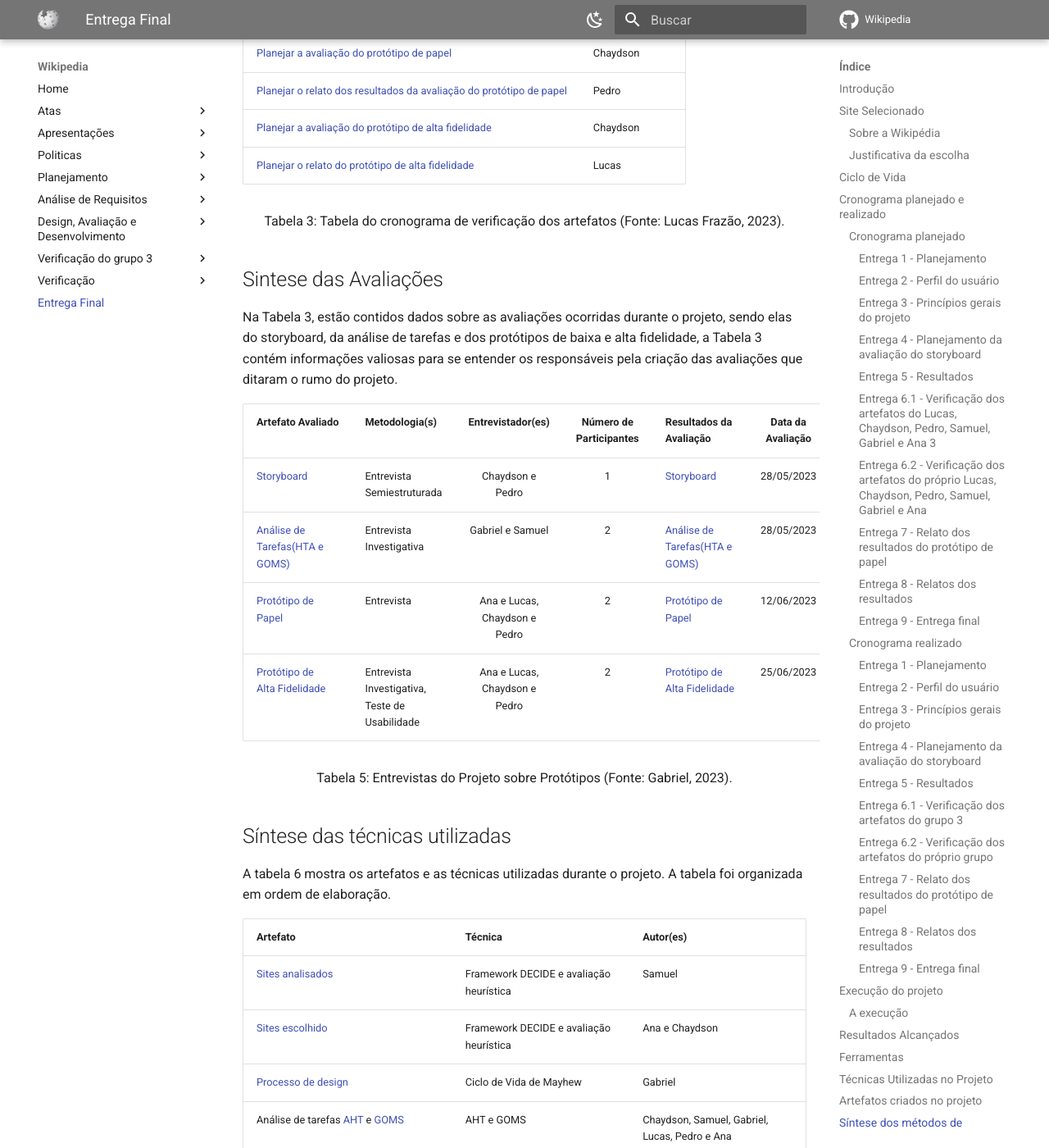
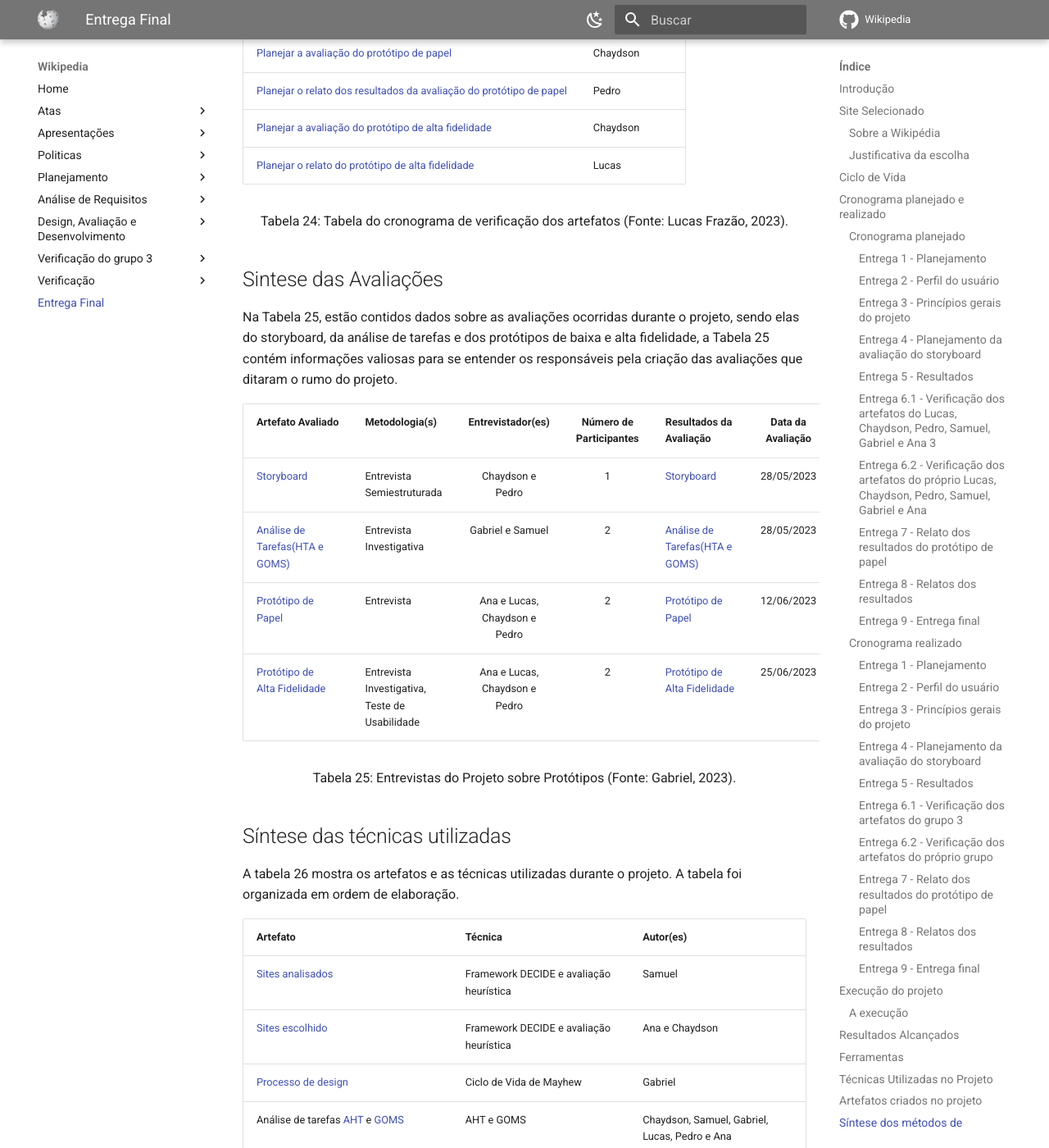
Before and after one commit to Interacao-Humano-Computador/2023.1-Wikipedia, an MkDocs documentation site: the page built from docs/entregaFinal/entregaFinal.md, in a window 1280 px wide and 1400 px high, scrolled down 32542 px. Shown: the whole window at 82% size. Built offline with MkDocs 1.6.1 and Material for MkDocs 9.7.7, drawn with Linux system fonts in a browser that asks for light colours; a script that is not in the unit is left out; comment, search, counter and statistics services are not loaded; some of the changed text lies outside the part shown.

Commit message:
agora its over

```diff
--- a/docs/entregaFinal/entregaFinal.md
+++ b/docs/entregaFinal/entregaFinal.md
@@ -491,14 +491,14 @@
 | <img src="../../images/figma.png">                                     | Figma                      | Design,Avalição e Desenvolvimento                            | O Figma é uma ferramenta de design de interface de usuário (UI) e prototipagem, que será utilizada para elaborar os protótipos de alta fidelidade do projeto.                                                                                                                                                  |
 
 <div style="text-align: center">
-<p> Tabela 1: Ferramentas utilizadas durante o projeto (Fonte: Pedro, 2023). </p>
+<p> Tabela 22: Ferramentas utilizadas durante o projeto (Fonte: Pedro, 2023). </p>
 </div>
 
 ## Técnicas Utilizadas no Projeto
 
 ## Artefatos criados no projeto
 
-A tabela a seguir, Tabela 2, apresenta todos os artefatos criados no projeto, organizados por etapa, juntamente com seus respectivos autores e revisores.
+A tabela a seguir, Tabela 23, apresenta todos os artefatos criados no projeto, organizados por etapa, juntamente com seus respectivos autores e revisores.
 
 <table>
   <thead>
@@ -1024,14 +1024,14 @@
 </table>
 
 <div style="text-align: center">
-<p> Tabela 2: Artefatos do Projeto, organizado por Etapa (Fonte: Pedro, 2023). </p>
+<p> Tabela 23: Artefatos do Projeto, organizado por Etapa (Fonte: Pedro, 2023). </p>
 </div>
 
 ## Síntese dos métodos de Verificação
 
 Foi utilizado a [metodologia](../verificacao2/planejamento.md) definida por Fagan e utilizada a verificação por inspenção, utilizamos o livro da Simone como base para a construção do que seria verificado nos artefatos analisados.
 
-Não foi definido revisores para o cronograma da tabela 3, referente à verificação dos artefatos, pois na [metodologia](../verificacao2/planejamento.md) utilizada pelo grupo, foi definido que o revisor da verificação seria o autor do artefato verificado.
+Não foi definido revisores para o cronograma da tabela 24, referente à verificação dos artefatos, pois na [metodologia](../verificacao2/planejamento.md) utilizada pelo grupo, foi definido que o revisor da verificação seria o autor do artefato verificado.
 
 | Artefato                                                                                                                                                                                  | Avaliador(es)    |
 | ----------------------------------------------------------------------------------------------------------------------------------------------------------------------------------------- | ---------------- |
@@ -1061,12 +1061,12 @@
 | [Planejar o relato do protótipo de alta fidelidade](../design-avaliacao-desenvolvimento/nivel3/planejamentoRelatoResultadosAvaliacaoPrototipoDeAltaFidelidade.md)                         | Lucas            |
 
 <div style="text-align: center">
-<p> Tabela 3: Tabela do cronograma de verificação dos artefatos (Fonte: Lucas Frazão, 2023). </p>
+<p> Tabela 24: Tabela do cronograma de verificação dos artefatos (Fonte: Lucas Frazão, 2023). </p>
 </div>
 
 ## Sintese das Avaliações
 
-Na Tabela 3, estão contidos dados sobre as avaliações ocorridas durante o projeto, sendo elas do storyboard, da análise de tarefas e dos protótipos de baixa e alta fidelidade, a Tabela 3 contém informações valiosas para se entender os responsáveis pela criação das avaliações que ditaram o rumo do projeto.
+Na Tabela 25, estão contidos dados sobre as avaliações ocorridas durante o projeto, sendo elas do storyboard, da análise de tarefas e dos protótipos de baixa e alta fidelidade, a Tabela 25 contém informações valiosas para se entender os responsáveis pela criação das avaliações que ditaram o rumo do projeto.
 
 | Artefato Avaliado                                                                                                                                  | Metodologia(s)                                 |         Entrevistador(es)          | Número de Participantes | Resultados da Avaliação                                                                                                             | Data da Avaliação |
 | -------------------------------------------------------------------------------------------------------------------------------------------------- | ---------------------------------------------- | :--------------------------------: | :---------------------: | ----------------------------------------------------------------------------------------------------------------------------------- | :---------------: |
@@ -1076,12 +1076,12 @@
 | [Protótipo de Alta Fidelidade](../design-avaliacao-desenvolvimento/nivel3/prototipoAltaFidelidade/planejamentoAvaliacaoPrototipoAltaFidelidade.md) | Entrevista Investigativa, Teste de Usabilidade | Ana e Lucas,<br />Chaydson e Pedro |            2            | [Protótipo de Alta Fidelidade](../design-avaliacao-desenvolvimento/nivel3/prototipoAltaFidelidade/relatoPrototipoAltaFidelidade.md) |    25/06/2023     |
 
 <div style="text-align: center">
-<p> Tabela 5: Entrevistas do Projeto sobre Protótipos (Fonte: Gabriel, 2023). </p>
+<p> Tabela 25: Entrevistas do Projeto sobre Protótipos (Fonte: Gabriel, 2023). </p>
 </div>
 
 ## Síntese das técnicas utilizadas
 
-A tabela 6 mostra os artefatos e as técnicas utilizadas durante o projeto. A tabela foi organizada em ordem de elaboração.
+A tabela 26 mostra os artefatos e as técnicas utilizadas durante o projeto. A tabela foi organizada em ordem de elaboração.
 
 | Artefato                                                                                                                                                                        | Técnica                                     | Autor(es)                                     |
 | ------------------------------------------------------------------------------------------------------------------------------------------------------------------------------- | ------------------------------------------- | --------------------------------------------- |
@@ -1096,12 +1096,12 @@
 | [Verificações](../verificacao/planejamento.md)                                                                                                                                  | Inspeção                                    | Ana, Chaydson, Gabriel, Lucas, Pedro e Samuel |
 
 <div style="text-align: center">
-<p> Tabela 6: Técnicas utilizadas no projeto (Fonte: Ana, 2023). </p>
+<p> Tabela 26: Técnicas utilizadas no projeto (Fonte: Ana, 2023). </p>
 </div>
 
 ## Apresentações do Projeto
 
-A Tabela 7 contém as apresentações durante o projeto, as apresentações são reflexos do que foi desenvolvido em cada etapa do projeto.
+A Tabela 27 contém as apresentações durante o projeto, as apresentações são reflexos do que foi desenvolvido em cada etapa do projeto.
 
 | Etapa | Apresentações                                                                         | Participantes                                 |
 | ----- | ------------------------------------------------------------------------------------- | --------------------------------------------- |
@@ -1116,7 +1116,7 @@
 | 8     | [Apresentação 9](https://www.youtube.com/watch?v=EAXv8YcH7hw&ab_channel=GabrielSilvs) | Ana, Chaydson, Gabriel, Lucas, Pedro e Samuel |
 
 <div style="text-align: center">
-<p> Tabela 7: Entrevistas do Projeto sobre Protótipos (Fonte: Samuel, 2023). </p>
+<p> Tabela 27: Entrevistas do Projeto sobre Protótipos (Fonte: Samuel, 2023). </p>
 </div>
 
 ## Dificuldades e Facilidades
```
Also changed, not shown: other parts of docs/entregaFinal/entregaFinal.md (+1 -1 lines).
